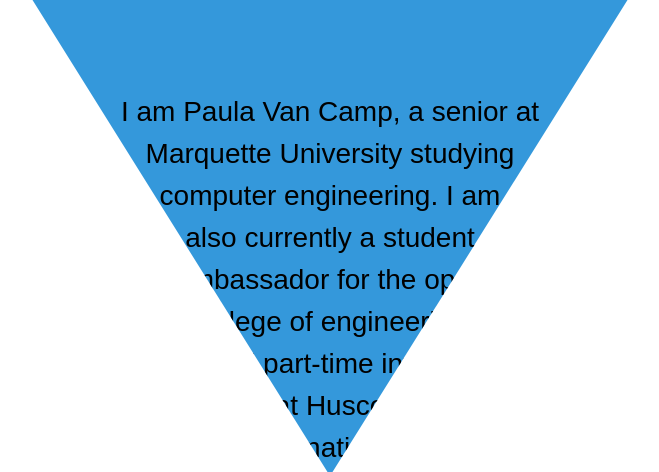
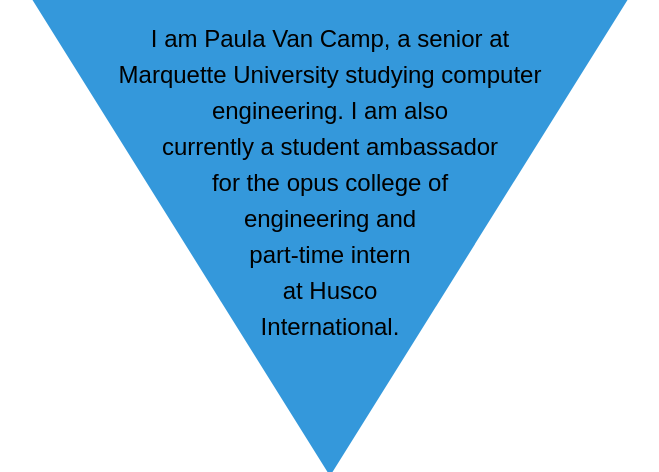
Before and after one commit to Paulavancamp/Paulavancamp.github.io, a Jekyll site: the page about.html, which Jekyll copies as it is, in a window 1280 px wide, cut to the strip 649-1121 px from the top of the page. Shown: the whole strip, without its empty margins (34-693 px from the left). Built offline with Jekyll 4.4.1, drawn with Linux system fonts in a browser that asks for light colours; some web fonts are replaced.

Commit message:
about page position adjustments

```diff
--- a/about.html
+++ b/about.html
@@ -106,7 +106,7 @@
         <h2 id="greeting">Paula Van Camp</h2>
     </div>
 	<div class="tri-content tri-down">
-        <p id="bio"> I am Paula Van Camp, a senior at Marquette University studying computer engineering. I am <br>also currently a student ambassador for the opus <br>college of engineering <br>and part-time intern <br> at Husco <br> International. </p>
+        <p id="bio"> I am Paula Van Camp, a senior at Marquette University studying computer engineering. I am also <br>currently a student ambassador <br>for the opus college of <br>engineering and <br>part-time intern <br> at Husco <br> International. </p>
     </div>
     <div class="tri-content tri-up" id="interest-pic">
 
--- a/css/about.css
+++ b/css/about.css
@@ -68,7 +68,8 @@
   #pro-pic{
     background: url(/images/profile.jpg);
     background-repeat: no-repeat;
-    background-size: 700px;
+    background-size: 800px;
+    background-position: top;
   }
 
   #greeting{
@@ -76,7 +77,7 @@
       font-size:80px;
   }
   #bio{
-      transform:translateY(40px) translateX(75px);
+      transform:translateY(-30px) translateX(75px);
       width:450px;
   }
 
@@ -92,7 +93,7 @@
 
   .strengths{
       text-align:center;
-      transform:translateY(200px) translateX(150px);
+      transform:translateY(100px) translateX(150px);
       width:300px;
   }
   .strengths a{
@@ -100,7 +101,7 @@
       text-decoration:underline;
   }
   #featured{
-      transform:translateY(200px);
+      transform:translateY(70px);
   }
   #featured a{
       color:#4a4a7a;
--- a/css/main.css
+++ b/css/main.css
@@ -89,7 +89,7 @@
 	font-family: 'Muli', sans-serif;
 	font-size: 40px;
   text-align: center;
-  font-size: 28px;
+  font-size: 24px;
   line-height: 1.5;
   text-align: center;
   flex-basis: 100%;
@@ -105,10 +105,15 @@
 h2{
     font-family: 'Bebas Neue', cursive;
     font-size: 45px;
+    margin: 25px 0px;
 }
 h3{
    font-family: 'Righteous', cursive;
-   font-size: 40px;
+   font-size: 30px;
+}
+h1{
+  font-family: 'Righteous', cursive;
+  font-size: 40px;
 }
 
 /* Cube Positioning */
```
